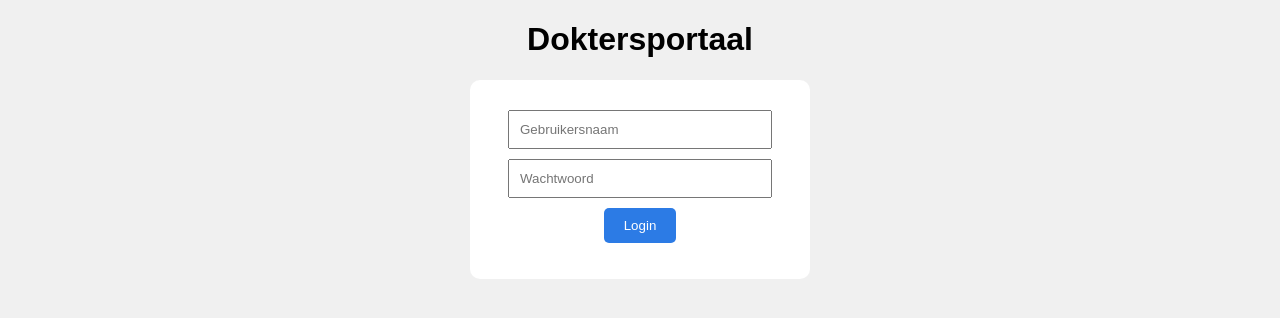
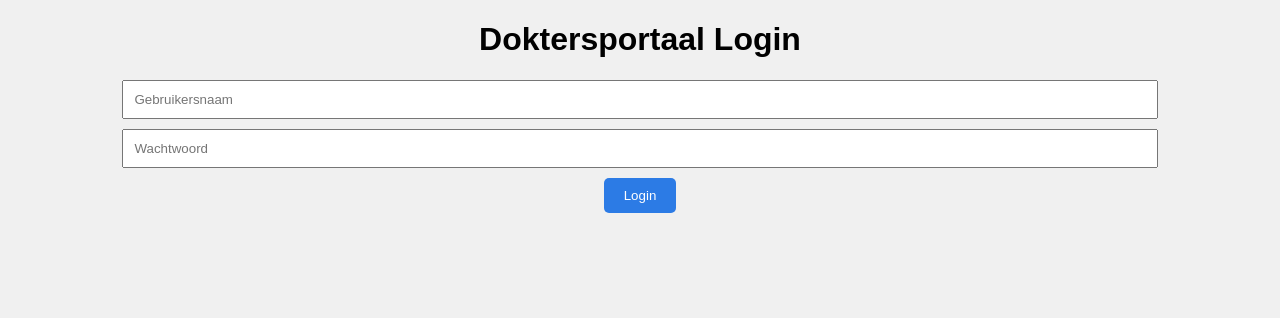
Before and after one commit to robindorny61-sys/doktersportaal, a website: page index.html in a window 1280 px wide. Drawn offline with Linux system fonts and the light colour scheme; no server answers.

Commit message:
Update index.html

```diff
--- a/index.html
+++ b/index.html
@@ -1,15 +1,13 @@
 <!DOCTYPE html>
 <html>
 <head>
-<title>Doktersportaal Login</title>
+<title>Doktersportaal</title>
 <link rel="stylesheet" href="style.css">
 </head>
 
 <body>
 
-<h1>Doktersportaal</h1>
-
-<div class="login-box">
+<h1>Doktersportaal Login</h1>
 
 <input id="username" placeholder="Gebruikersnaam">
 <input id="password" type="password" placeholder="Wachtwoord">
@@ -18,8 +16,6 @@
 
 <p id="error"></p>
 
-</div>
-
 <script src="script.js"></script>
 
 </body>
```
